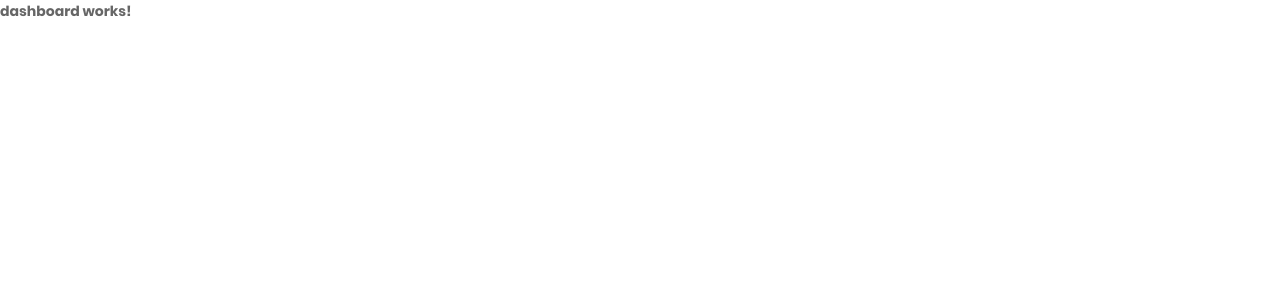
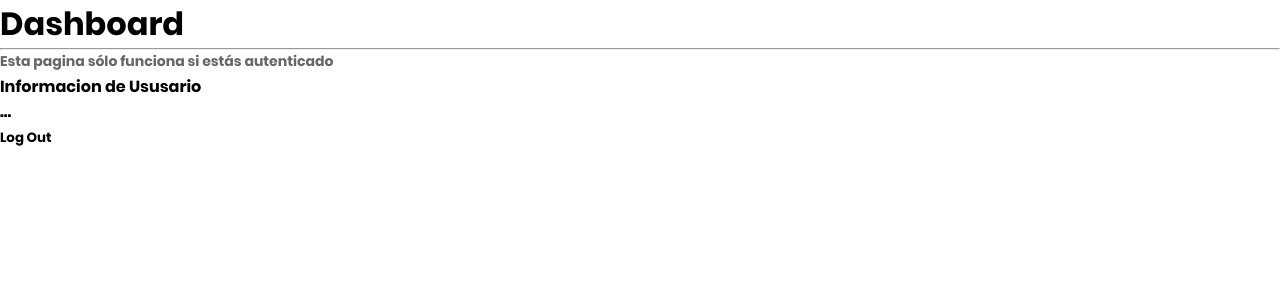
Before and after one commit to alejahndro02/authApp, an Angular app: page /dashboard in a window 1280 px wide. Shown: the top 300 px of the page. Built offline with nearby package versions, Linux system fonts and the light colour scheme.

Commit message:
Se agrego la vista del componente y se agrego el evento click dentro del button que ejecuta el metodo logOut

```diff
--- a/src/app/protected/dashboard/dashboard.component.html
+++ b/src/app/protected/dashboard/dashboard.component.html
@@ -1 +1,7 @@
-<p>dashboard works!</p>
+<h1>Dashboard</h1>
+<hr>
+<p>Esta pagina sólo funciona si estás autenticado</p>
+
+<h4>Informacion de Ususario</h4>
+<pre>...</pre>
+<button (click)="logOut()">Log Out</button>
```
